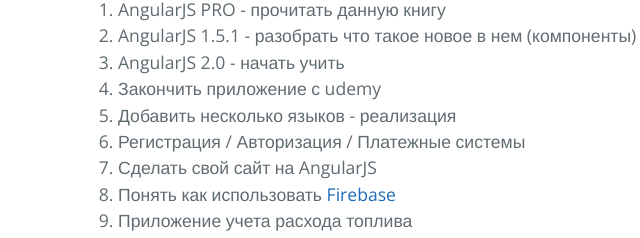
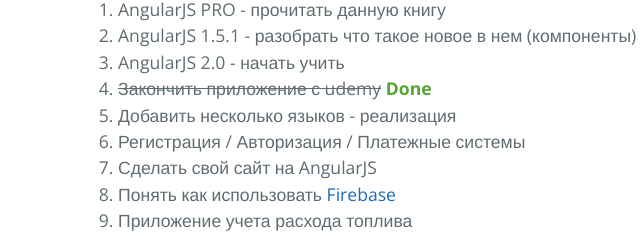
Before and after one commit to lebbart/study, a plain HTML site: page index.html in a window 1280 px wide. Shown: the part 431-669 px from the top of the page, 146-786 px from the left. Drawn offline with nearby package versions, Linux system fonts and the light colour scheme.

Commit message:
Added new minds - 1/04/16

```diff
--- a/index.html
+++ b/index.html
@@ -27,7 +27,7 @@
             <li>AngularJS PRO - прочитать данную книгу</li>
             <li>AngularJS 1.5.1 - разобрать что такое новое в нем (компоненты)</li>
             <li>AngularJS 2.0 - начать учить</li>
-            <li>Закончить приложение с udemy</li>
+            <li><strike>Закончить приложение с udemy</strike> <span class="done-cl"><b>Done</b></span></li>
             <li>Добавить несколько языков - реализация</li>
             <li>Регистрация / Авторизация / Платежные системы</li>
             <li>Сделать свой сайт на AngularJS</li>
--- a/stylesheets/stylesheet.css
+++ b/stylesheets/stylesheet.css
@@ -243,3 +243,8 @@
 @media screen and (max-width: 42em) {
   .site-footer {
     font-size: 0.9rem; } }
+
+
+.done-cl {
+  color: #55a532;
+}
```
